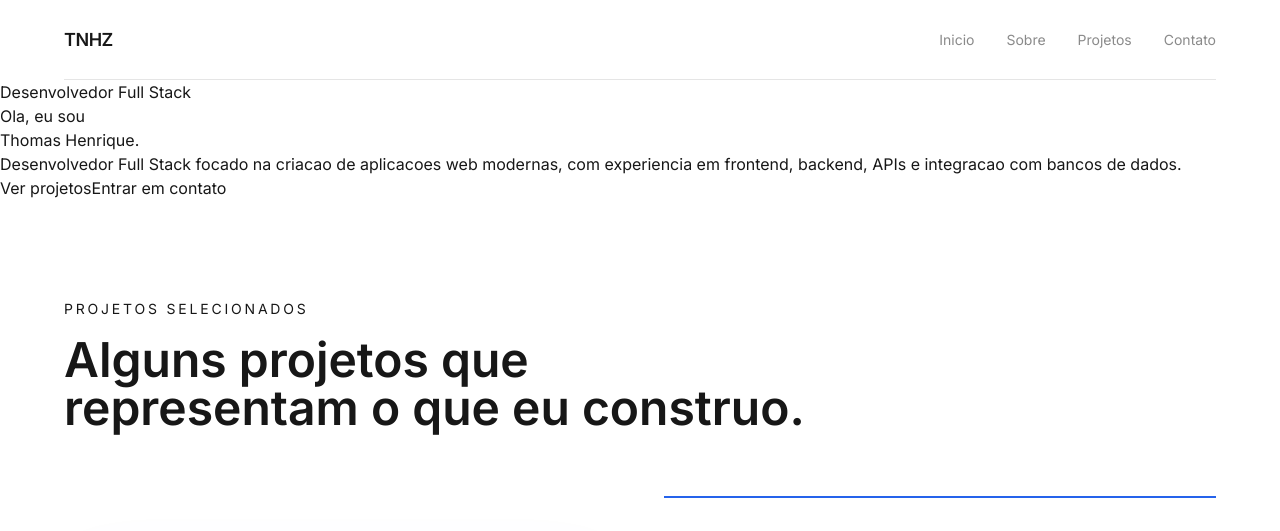
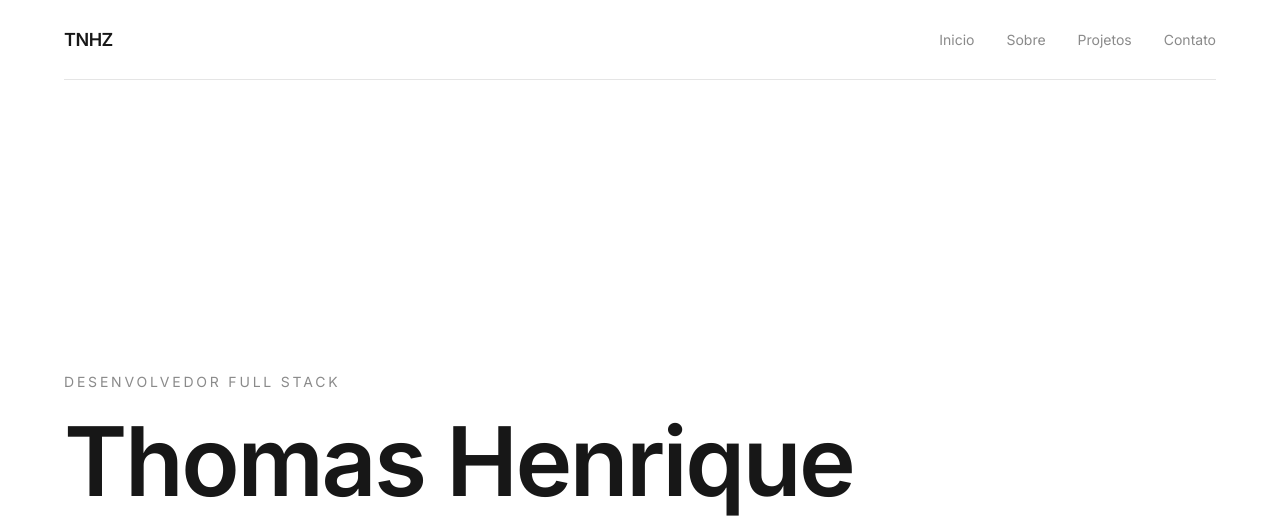
Before and after one commit to ThomasHenrique1/tnhz-dev-v2, a Next.js app: page / in a window 1280 px wide. Shown: the top 531 px of the page. Built offline with nearby package versions, Linux system fonts and the light colour scheme.

Commit message:
style: refine hero section

```diff
--- a/components/sections/Hero.tsx
+++ b/components/sections/Hero.tsx
@@ -1,25 +1,20 @@
-import Link from "next/link";
-
 import { profile } from "@/data/profile";
 
 export default function Hero() {
   return (
-    <section>
-      <div>
-        <p>{profile.role}</p>
+    <section
+      id="home"
+      className="flex min-h-[calc(100vh-5rem)] w-full items-center px-6 py-20 sm:px-10 lg:px-16"
+    >
+      <div className="mx-auto w-full max-w-7xl">
+        <div>
+          <p className="text-sm uppercase tracking-[0.2em] opacity-50">
+            {profile.role}
+          </p>
 
-        <h1>
-          Ola, eu sou
-          <br />
-          {profile.name}.
-        </h1>
-
-        <p>{profile.description}</p>
-
-        <div>
-          <Link href="/projects">Ver projetos</Link>
-
-          <Link href="/contact">Entrar em contato</Link>
+          <h1 className="mt-6 text-6xl font-semibold leading-[0.95] tracking-tight sm:text-7xl lg:text-8xl">
+            {profile.name}
+          </h1>
         </div>
       </div>
     </section>
```
